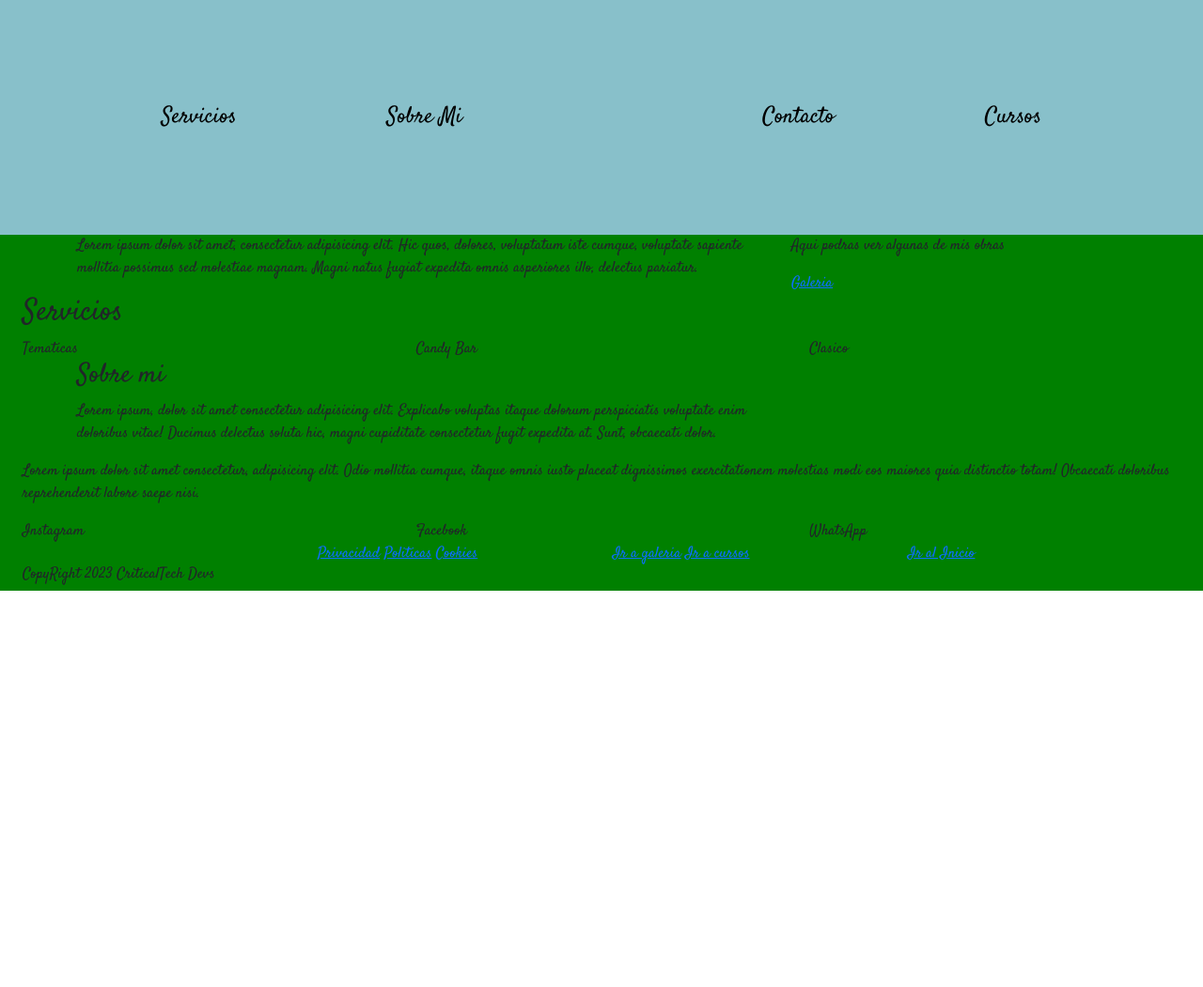
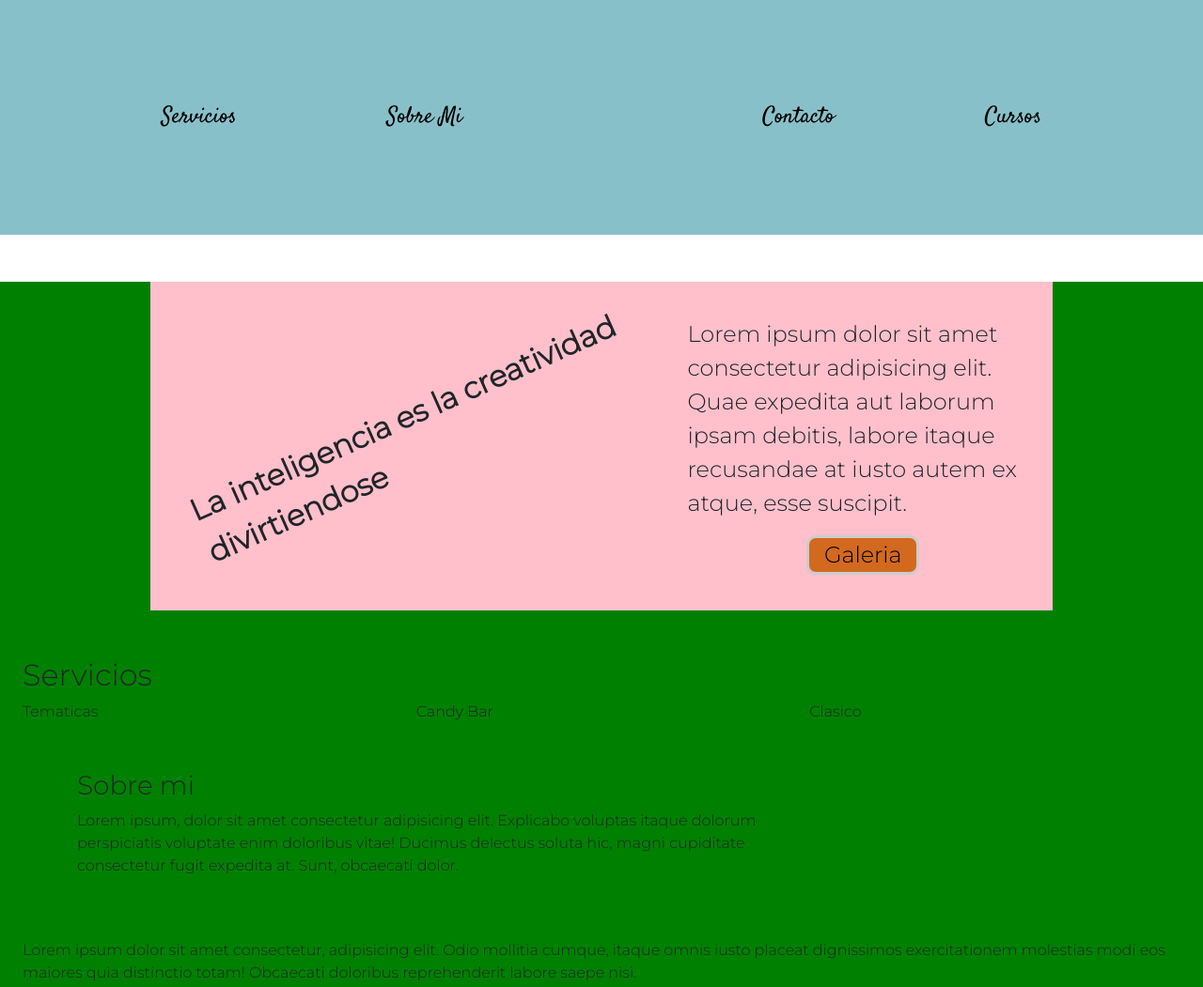
Before and after one commit to FranRob/Romeli-Patisserie, a plain HTML site: page index.html in a window 1280 px wide. Shown: the top 1051 px of the page at 94% size. Before the commit the page ends 800 px from the top, so only its background shows below. Drawn offline with nearby package versions, Linux system fonts and the light colour scheme.

Commit message:
Diseño llamada galeria
Se hizo el diseño base de la llama a la galeria en el primer div

```diff
--- a/index.html
+++ b/index.html
@@ -22,6 +22,7 @@
     <link rel="preconnect" href="https://fonts.googleapis.com">
     <link rel="preconnect" href="https://fonts.gstatic.com" crossorigin>
     <link href="https://fonts.googleapis.com/css2?family=Satisfy&display=swap" rel="stylesheet">
+    <link href="https://fonts.googleapis.com/css2?family=Montserrat:wght@300&family=Satisfy&display=swap" rel="stylesheet">
 
 
   </head>
@@ -42,6 +43,8 @@
       </nav>
     </header>
 
+    <div class="separador"></div>
+
     <main class="container-fluid">
 
 
@@ -49,12 +52,12 @@
       <div class="container div__galeria">
         <div class="row">
 
-          <div class="col-8">
-            <p>Lorem ipsum dolor sit amet, consectetur adipisicing elit. Hic quos, dolores, voluptatum iste cumque, voluptate sapiente mollitia possimus sed molestiae magnam. Magni natus fugiat expedita omnis asperiores illo, delectus pariatur.</p>
+          <div class="col-7 lema">
+            <p>La inteligencia es la creatividad <br> divirtiendose</p>
           </div>
 
-          <div class="col-4">
-            <p>Aqui podras ver algunas de mis obras </p>
+          <div class="col-5 galeria">
+            <p>Lorem ipsum dolor sit amet consectetur adipisicing elit. Quae expedita aut laborum ipsam debitis, labore itaque recusandae at iusto autem ex atque, esse suscipit.</p>
             <a href="#">Galeria</a>
           </div>
 
@@ -62,7 +65,7 @@
       </div>
 
 
-
+      <div class="separador"></div>
 
       <section class="container-fluid servicios">
 
@@ -79,7 +82,7 @@
 
 
 
-
+      <div class="separador"></div>
 
 
       <section class="container about">
@@ -99,7 +102,7 @@
       </section>
 
 
-
+      <div class="separador"></div>
 
       <section class="container-fluid contacto">
 
@@ -115,7 +118,7 @@
       </section>
 
 
-
+      <div class="separador"></div>
 
       <footer class="container-fluid">
 
--- a/styles/style.scss
+++ b/styles/style.scss
@@ -3,7 +3,8 @@
     margin:0;
     padding:0;
     box-sizing: border-box;
-    font-family: 'Satisfy', cursive, 'sans serif';
+    font-family: 'Montserrat', sans-serif;
+
 }
 
 
@@ -14,6 +15,12 @@ body{
 
 main{
     background-color: green;
+}
+
+.separador{
+    width: 100%;
+    height: 50px;
+    background-color: transparent;
 }
 
 /*HEADER*/
@@ -38,6 +45,7 @@ header{
             text-decoration: none;
             color: black;
             font-size: 1.5rem;
+            font-family: 'Satisfy', cursive, 'sans serif';
 
             &:hover{
                 color: white;
@@ -50,8 +58,71 @@ header{
 
 
 
-/*GALERIA*/
+
+/*CONTENIDO PRINCIPAL*/
+
+main{
+
+    /*GALERIA*/
+
+    .div__galeria{
+        display: flex;
+        justify-content: space-around;
+        align-items: center;
+        width: 75vw;
+        height: 350px;
+        background-color: pink;
+        padding: 15px 15px;
+
+        .row{
+            display: flex;
+            justify-content: space-around;
+
+            .lema{
+                display: flex;
+                justify-content: center;
+                align-items: center;
+                font-size: 2rem;
+                rotate: -24deg;
+                font-weight: 600;
+                font-family: 'Satisfy', cursive, 'sans serif';
+
+            }
+
+            .galeria{
+                display: flex;
+                flex-direction: column;
+                justify-content: center;
+                align-items: center;
+                font-size: 1.5rem;
+
+
+                a{
+                    align-items: center;
+                    text-decoration: none;
+                    border: 3px solid #ccc;
+                    border-radius: 10px;
+                    padding: 5px auto;
+                    width: 120px;
+                    text-align: center;
+                    color: black;
+                    background-color: chocolate;
+                }
+            }
+
+        }
+    }
+
 /*SERVICIOS*/
+
+.servicios{
+    display: flex;
+    flex-direction: column;
+    justify-content: center;
+
+}
+
 /*SOBRE MI*/
 /*CONTACTO*/
+}
 /*FOOTER*/
```
Also changed, not shown: styles/style.css, 1 other file.
